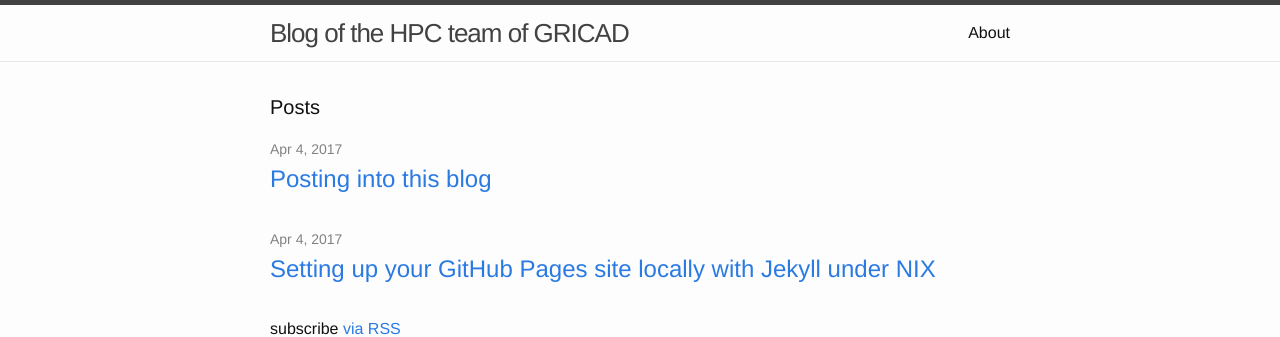
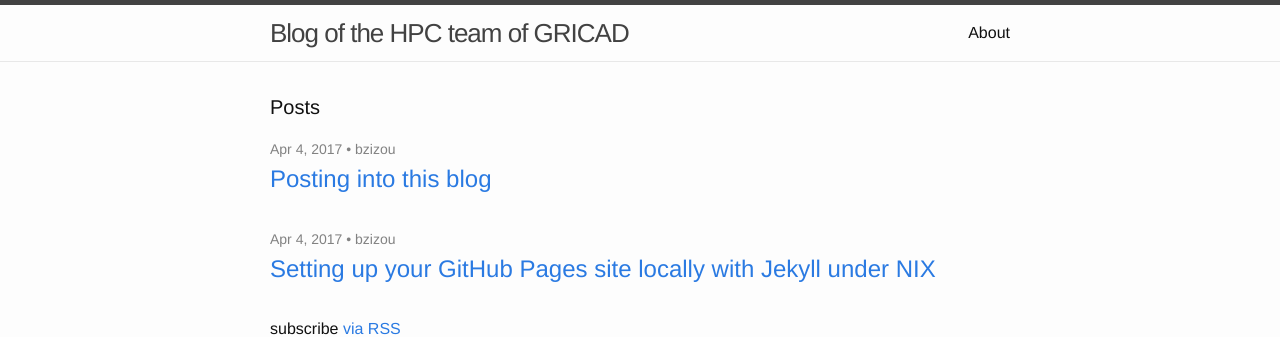
Before and after one commit to Gricad/calcul, a Jekyll site: the page built from index.html, in a window 1280 px wide. Shown: the top 337 px of the page. Built offline with Jekyll 4.4.1, drawn with Linux system fonts in a browser that asks for light colours.

Commit message:
Added authors in the list of posts

```diff
--- a/index.html
+++ b/index.html
@@ -9,7 +9,8 @@ layout: default
   <ul class="post-list">
     {% for post in site.posts %}
       <li>
-        <span class="post-meta">{{ post.date | date: "%b %-d, %Y" }}</span>
+        <span class="post-meta">{{ post.date | date: "%b %-d, %Y" }}
+		{% if post.author %} • <span itemprop="author" itemscope itemtype="http://schema.org/Person"><span itemprop="name">{{ post.author }}</span></span>{% endif %}</span>
 
         <h2>
           <a class="post-link" href="{{ post.url | prepend: site.baseurl }}">{{ post.title }}</a>
```
